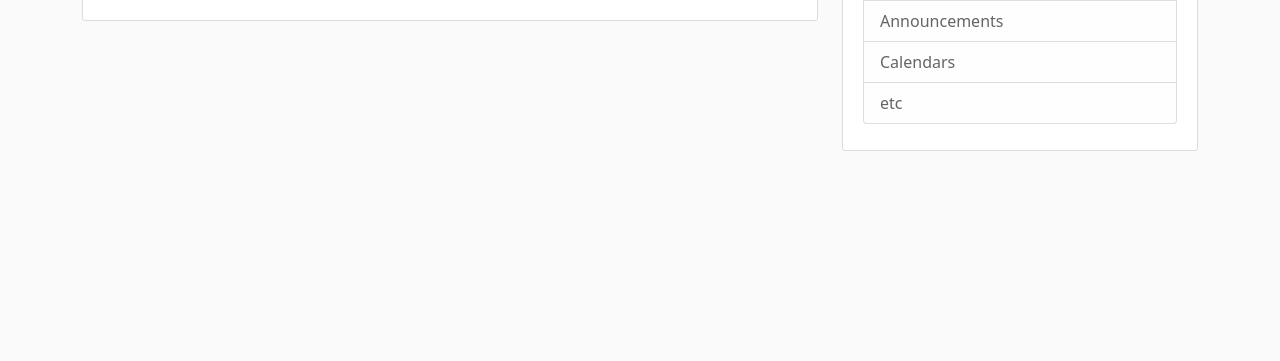
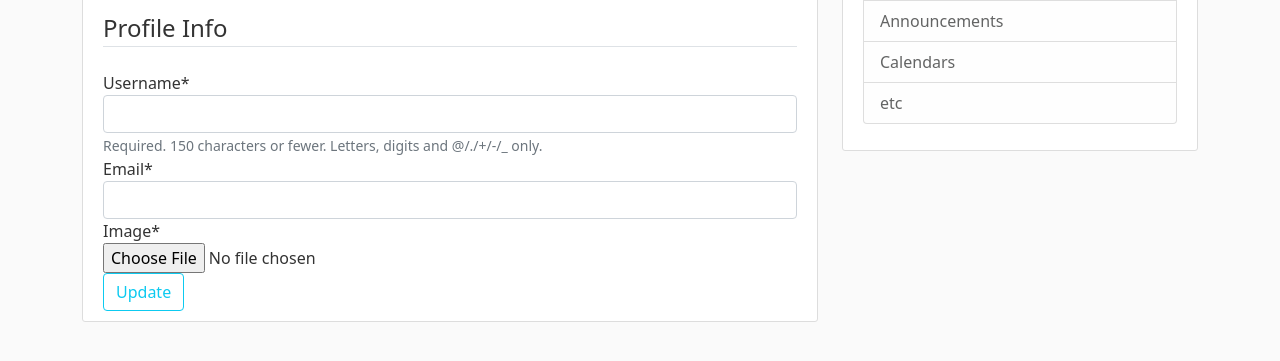
Before and after one commit to ahmaddidiks/django, a Django app: template django_project/users/templates/users/profile.html in a window 1280 px wide. Shown: the part 238-599 px from the top of the page. Run offline with Django 3.2, Linux system fonts and the light colour scheme; the template is opened without the code that fills it: values that come from a table or form of the project are taken from there, others are empty; some libraries are stand-ins or nearby versions.

Commit message:
Update user profile

```diff
--- a/django_project/blog/templates/blog/home.html
+++ b/django_project/blog/templates/blog/home.html
@@ -2,6 +2,7 @@
 {% block content %}
     {% for post in posts %}
     <article class="media content-section">
+        <img class="rounded-circle article-img"src="{{ post.author.profile.image.url }}">
         <div class="media-body">
           <div class="article-metadata">
             <a class="mr-2" href="#">{{ post.author }}</a>
--- a/django_project/django_project/settings.py
+++ b/django_project/django_project/settings.py
@@ -129,7 +129,7 @@ MEDIA_URL = '/media/'
 # Default primary key field type
 # https://docs.djangoproject.com/en/3.2/ref/settings/#default-auto-field
 
-DEFAULT_AUTO_FIELD = 'django.db.models.BigAutoField'
+# DEFAULT_AUTO_FIELD = 'django.db.models.BigAutoField'
 
 CRISPY_TEMPLATE_PACK = 'bootstrap4'
 
--- a/django_project/users/forms.py
+++ b/django_project/users/forms.py
@@ -1,8 +1,7 @@
 from django import forms
 from django.contrib.auth.models import User
 from django.contrib.auth.forms import UserCreationForm
-from django.db import models
-from django.forms import fields
+from .models import Profile
 
 class UserRegisterForm(UserCreationForm):
     email = forms.EmailField()
@@ -10,3 +9,15 @@ class UserRegisterForm(UserCreationForm):
     class Meta:
         model = User
         fields = ['username', 'email', 'password1', 'password2']
+
+class UserUpdateForm(forms.ModelForm):
+    email = forms.EmailField()
+
+    class Meta:
+        model = User
+        fields = ['username', 'email']
+
+class ProfileUpdateForm(forms.ModelForm):
+    class Meta:
+        model = Profile
+        fields = ['image']
--- a/django_project/users/models.py
+++ b/django_project/users/models.py
@@ -1,5 +1,6 @@
 from django.db import models
 from django.contrib.auth.models import User
+from PIL import Image
 
 class Profile(models.Model):
     user = models.OneToOneField(User, on_delete=models.CASCADE)
@@ -7,3 +8,13 @@ class Profile(models.Model):
 
     def __str__(self) -> str:
         return f'{self.user.username} Profile'
+
+    def save(self, *args, **kwargs):
+        super().save(*args, **kwargs)
+
+        img = Image.open(self.image.path)
+
+        if img.height > 300 or img.width > 300:
+            output_size = (300, 300)
+            img.thumbnail(output_size)
+            img.save(self.image.path)
--- a/django_project/users/templates/users/profile.html
+++ b/django_project/users/templates/users/profile.html
@@ -10,5 +10,16 @@
             </div>
         </div>
         <!-- FORM HERE -->
+        <form method="POST" enctype="multipart/form-data">
+            {% csrf_token %}
+            <fieldset class="form-group">
+                <legend class="border-bottom mb-4">Profile Info</legend>
+                {{ u_form|crispy }}
+                {{ p_form|crispy }}
+            </fieldset>
+            <div class="form-group">
+                <button class="btn btn-outline-info" type="submit">Update</button>
+            </div>
+        </form>
     </div>
 {% endblock content %}
```
Also changed, not shown: django_project/users/views.py (+20 -2 lines), django_project/db.sqlite3.
